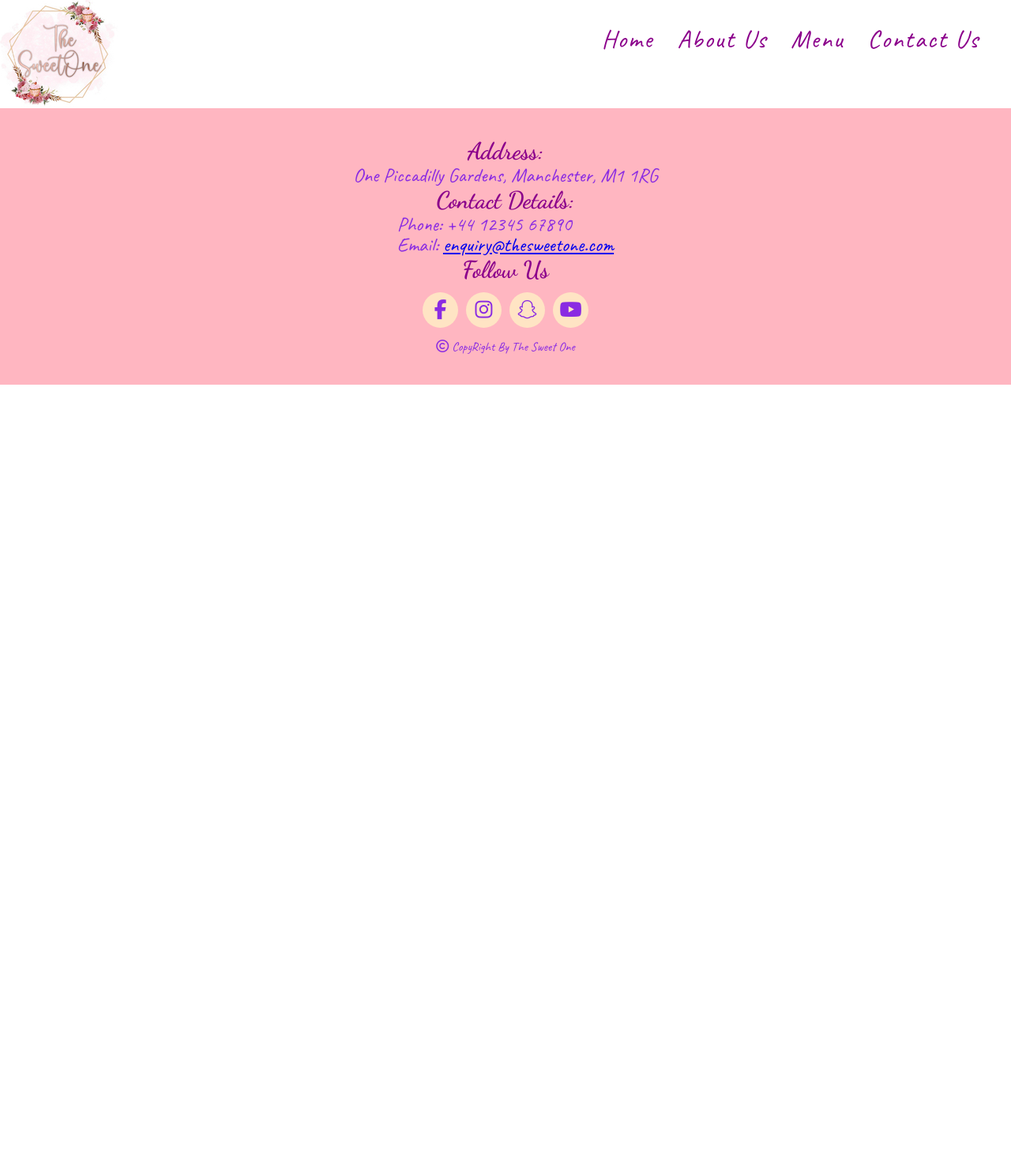
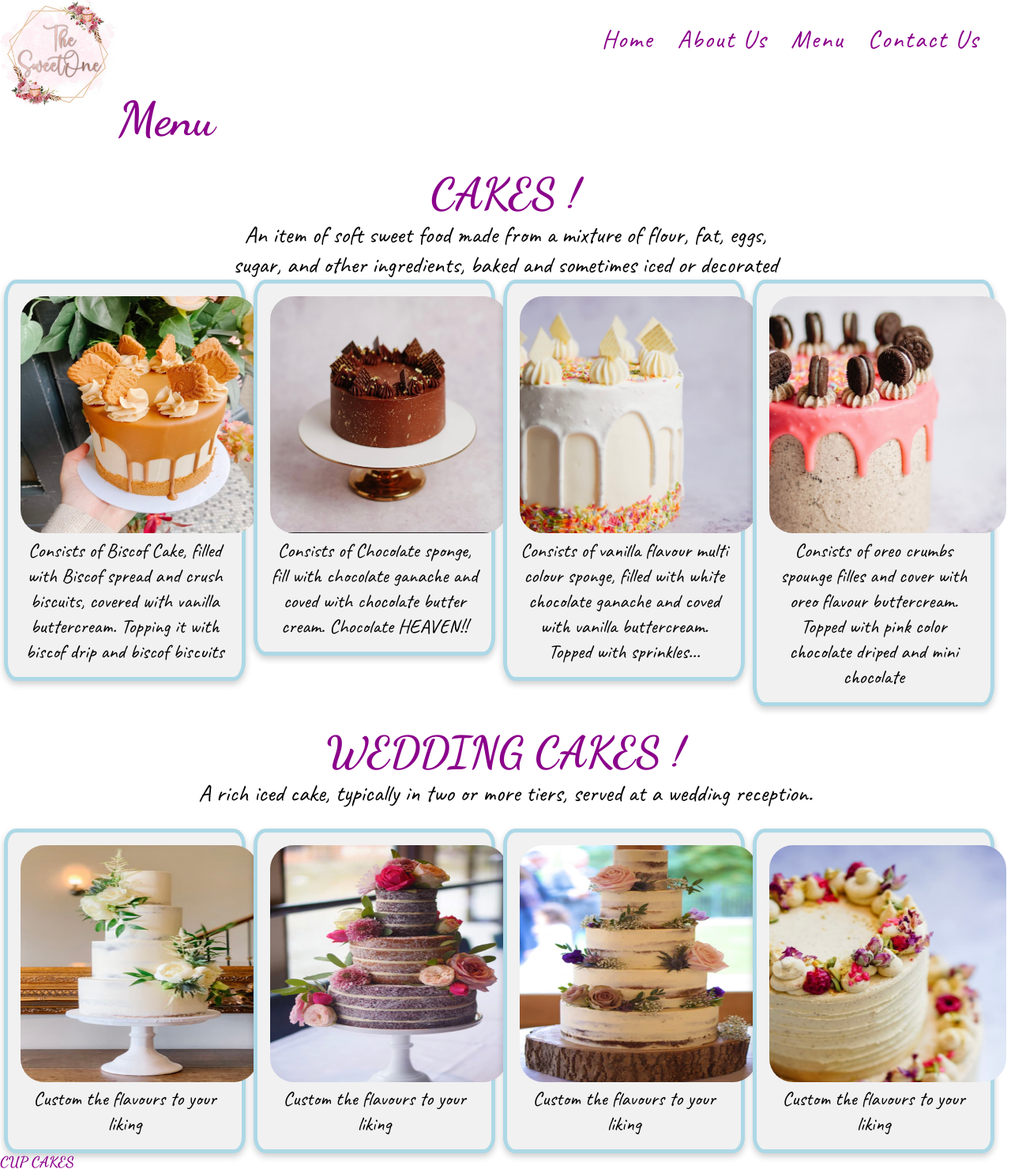
Before and after one commit to AsmaaAamir/CI_PP1_TSO, a plain HTML site: page menu.html in a window 1280 px wide. Shown: the part 7-1492 px from the top of the page at 79% size. Before the commit the page ends 800 px from the top, so only its background shows below. Drawn offline with Linux system fonts and the light colour scheme.

```diff
--- a/assets/css/style.css
+++ b/assets/css/style.css
@@ -228,8 +228,85 @@
 }
 /* END OF ABOUT US PAGE */
 
+/* START OF MENU PAGE */
+* {
+    box-sizing: border-box;
+}
+h2 {
+    font-size: 60px;
+    text-align: left;
+    padding-top: 6%;
+    padding-left:3%;
+}
+.card img{
+    width:300px;
+    height: 300px;
+}
+.bd-cake h3{
+    font-size:55px;
+    text-align: center;
+    padding-top: 2%;
+}
+.bd-cake >p {
+    font-size: 30px;
+    text-align: center;
+}
+.w-cake h3{
+    font-size:55px;
+    text-align: center;
+    padding-top: 2%;
+}
+.w-cake >p {
+    font-size: 30px;
+    text-align: center;
+    padding-bottom: 2%;
+}
+.card p {
+    font-size: 25px;
+    text-align: center;
+    padding-top: 2%;
+}
+
+  /* Float four columns side by side */
+  .column {
+    float: left;
+    width: 24.5%;
+    padding-left: 10px;
+  }
+
+  /* Remove extra left and right margins, due to padding in columns */
+  .row {margin: 0 -5px;}
+
+  /* Clear floats after the columns */
+  .row:after {
+    content: "";
+    display: table;
+    clear: both;
+  }
+
+  /* Style the counter cards */
+  .card {
+    box-shadow: 0 4px 8px 0 rgba(0, 0, 0, 0.2); /* this adds the "card" effect */
+    padding: 16px;
+    text-align: center;
+    background-color: #f1f1f1;
+  }
+
+  /* Responsive columns - one column layout (vertical) on small screens */
+  @media screen and (max-width: 600px) {
+    .column {
+      width: 100%;
+      display: block;
+      margin-bottom: 20px;
+    }
+  }
+
+
+
+
 /* START OF CONTACT US PAGE */
  *.contact {
+
     box-sizing: border-box;
     font-family: caveat, sans-serif;
 }
--- a/menu.html
+++ b/menu.html
@@ -19,6 +19,7 @@
 </div>
 <!--End of Logo-->
 
+
 <!--Nav Bar-->
         <nav id="nav-menu">
             <ul>
@@ -38,7 +39,130 @@
         </nav>
 <!--End of Nav Bar-->
     </header>
-
+<!--Menu-->
+<h2>Menu</h2>
+<section class="bd-cake">
+ <h3> CAKES !</h3>
+ <p>An item of soft sweet food made from a mixture of flour, fat, eggs,<br>
+     sugar, and other ingredients, baked and sometimes iced or decorated </p>
+ <div class="row">
+    <div class="column">
+      <div class="card">
+          <img src="assets/images/menu-cake.jpg" alt="Biscof Cake">
+          <p> Consists of Biscof Cake, filled with Biscof spread and crush biscuits, covered with vanilla buttercream. Topping it with biscof drip and biscof biscuits</p>
+      </div>
+    </div>
+    <div class="column">
+      <div class="card">
+        <img src="assets/images/menu-cake-choco.jpg" alt="Chocolate Cake">
+        <p> Consists of Chocolate sponge, fill with chocolate ganache and coved with chocolate butter cream. Chocolate HEAVEN!!</p>
+      </div>
+    </div>
+    <div class="column">
+      <div class="card">
+        <img src="assets/images/menu-ckae-rainbow.jpg" alt="Rainbow Cake">
+        <p> Consists of vanilla flavour multi colour sponge, filled with white chocolate ganache and coved with vanilla buttercream. Topped with sprinkles...</p>
+      </div>
+    </div>
+    <div class="column">
+      <div class="card">
+        <img src="assets/images/menu-cake-oreo.jpg" alt="Oreo Cake">
+        <p> Consists of oreo crumbs spounge filles and cover with oreo flavour buttercream. Topped with pink color chocolate driped and mini chocolate</p>
+      </div>
+    </div>
+  </div>
+</section>
+<section class="w-cake">
+    <h3> WEDDING CAKES !</h3>
+    <p>A rich iced cake, typically in two or more tiers, served at a wedding reception. </p>
+    <div class="row">
+       <div class="column">
+         <div class="card">
+             <img src="assets/images/w-cake-0.jpg" alt="white butter cream cake with white roses ">
+             <p> Custom the flavours to your liking </p>
+         </div>
+       </div>
+       <div class="column">
+         <div class="card">
+           <img src="assets/images/w-cake-1.jpg" alt="naked wedding cake">
+           <p> Custom the flavours to your liking </p>
+         </div>
+       </div>
+       <div class="column">
+         <div class="card">
+           <img src="assets/images/w-cake-2.jpg" alt="white naked cake with flowers">
+           <p> Custom the flavours to your liking </p>
+         </div>
+       </div>
+       <div class="column">
+         <div class="card">
+           <img src="assets/images/w-cake-4.jpg" alt="Pistachio flavour weddiing cake">
+           <p> Custom the flavours to your liking </p>
+         </div>
+       </div>
+     </div>
+</section>
+<section class="c-cake">
+    <h3> CUP CAKES </h3>
+    <p>A cupcake is a small cake designed to serve one person, which is baked in a small thin paper or aluminum cup</p>
+    <div class="row">
+       <div class="column">
+         <div class="card">
+             <img src="assets/images/cc.PNG" alt="Vareties of cupcake">
+             <p> Come and Chose your own Flavours ....</p>
+         </div>
+       </div>
+       <div class="column">
+         <div class="card">
+           <img src="assets/images/chco-cc.jpg" alt="Chocolate CupCake">
+           <p> Chocolate cupcake with white chocolate ganache buttercream</p>
+         </div>
+       </div>
+       <div class="column">
+         <div class="card">
+           <img src="assets/images/biscof-cc.jpg" alt="Biscoff Cupcake ">
+           <p> C</p>
+         </div>
+       </div>
+       <div class="column">
+         <div class="card">
+           <img src="assets/images/pass-cc.jpg" alt="Passion Fruit Cupcake ">
+           <p> </p>
+         </div>
+       </div>
+     </div>
+</section>
+<section class="brownines">
+    <h3> Browmies !</h3>
+    <p>An item of soft sweet food made from a mixture of flour, fat, eggs,<br>
+        sugar, and other ingredients, baked and sometimes iced or decorated </p>
+    <div class="row">
+       <div class="column">
+         <div class="card">
+             <img src="" alt="Biscof Cake">
+             <p> </p>
+         </div>
+       </div>
+       <div class="column">
+         <div class="card">
+           <img src="" alt="Chocolate Cake">
+           <p> </p>
+         </div>
+       </div>
+       <div class="column">
+         <div class="card">
+           <img src="" alt="Rainbow Cake">
+           <p> </p>
+         </div>
+       </div>
+       <div class="column">
+         <div class="card">
+           <img src="" alt="Oreo Cake">
+           <p> </p>
+         </div>
+       </div>
+     </div>
+</section>
 <!--Footer-->
 <footer>
     <h4>Address:</h4>
```
Also changed, not shown: assets/images/biscof-cc.jpg (added), assets/images/chco-cc.jpg (added), assets/images/menu-cake-choco.jpg (added), assets/images/menu-cake-oreo.jpg (added), assets/images/menu-cake.jpg (added), assets/images/menu-ckae-rainbow.jpg (added), assets/images/pass-cc.jpg (added), assets/images/w-cake-0.jpg (added), assets/images/w-cake-1.jpg (added), assets/images/w-cake-2.jpg (added), assets/images/w-cake-4.jpg (added), 1 other file.
